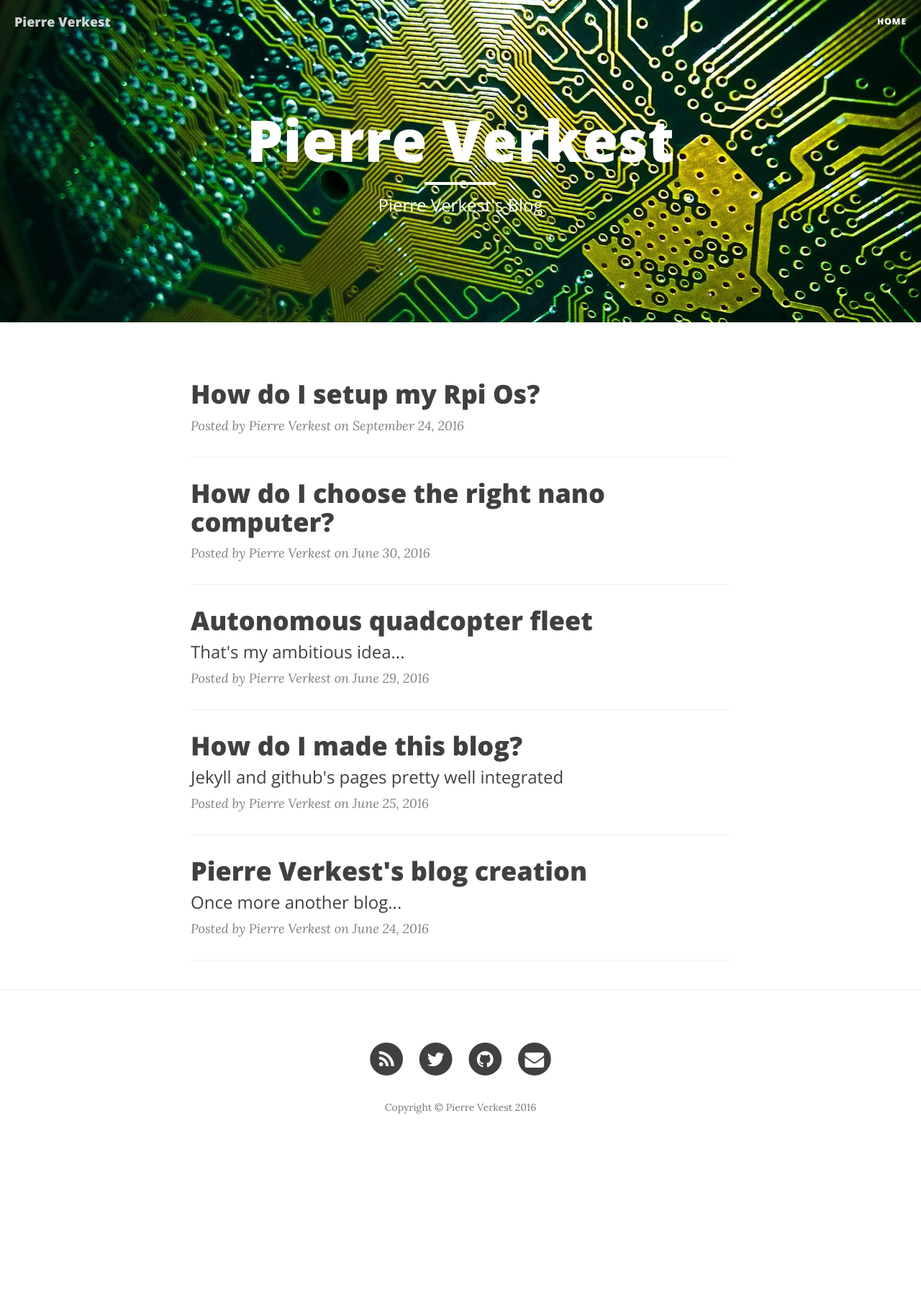
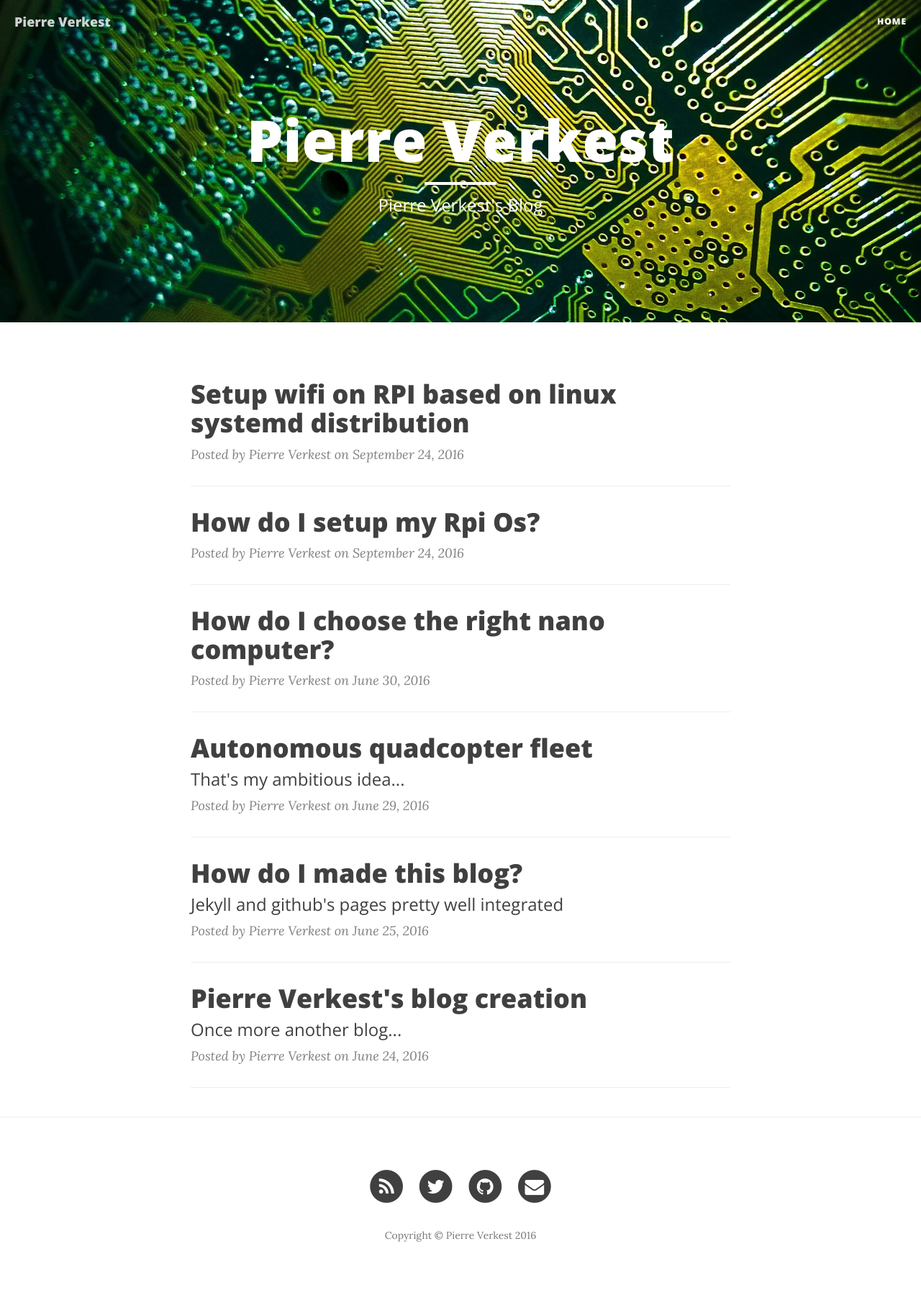
Before and after one commit to petrus-v/petrus-v.github.io, a Jekyll site: the page built from index.html, in a window 1280 px wide. Shown: the whole page at 72% size. Built offline with Jekyll 4.4.1, drawn with Linux system fonts in a browser that asks for light colours; nearby versions of some CDN libraries; the list of posts is cut into pages by our own code; before the commit the page ends 1615 px from its top, so only the background shows below that; part of the change alters nothing that is shown.

Commit message:
add post wifi rpi setup

````diff
--- a/_posts/2016-09-24-rpi-flash-sdcard-os-install.markdown
+++ b/_posts/2016-09-24-rpi-flash-sdcard-os-install.markdown
@@ -1,5 +1,6 @@
 ---
 layout:     post
+name:       "Setup hyptiot on RPi"
 title:      "How do I setup my Rpi Os?"
 date:       "2016-09-24"
 author:     "Pierre Verkest"
@@ -222,8 +223,8 @@ Device     Boot  Start      End  Sectors  Size Id Type
 
 You can connect to you freshly RPI using a keyboard and a screen or I do
 prefer connect my RPi to the network using a wierd cable and connect
-through ssh [to setup the wifi](http://pierre.verkest.fr/2016/09/24/
-rpi-wifi-setup).
+through ssh [to setup the wifi](
+{% post_url 2016-09-24-rpi-wifi-setup %}).
 
 There are several ways to found the affected address IP:
 
--- /dev/null
+++ b/_posts/2016-09-24-rpi-wifi-setup.markdown
@@ -0,0 +1,106 @@
+---
+layout:     post
+name:       "Setup wifi on hypriot"
+title:      "Setup wifi on RPI based on linux systemd distribution"
+date:       "2016-09-24"
+author:     "Pierre Verkest"
+header-img: "img/wifi.png"
+---
+
+
+You can find [a documentation to setup wifi on raspberrypi.org](
+https://www.raspberrypi.org/documentation/configuration/wireless/wireless-cli.md)
+however I much prefer [the one from debian wiki](
+https://wiki.debian.org/fr/WiFi/HowToUse#wpa_supplicant)
+
+First connect to a freshly installed RPI linux console
+I'm writting this blog post right after [setup Hypriot on my RPI 3](
+{% post_url 2016-09-24-rpi-flash-sdcard-os-install %})
+I expect that works on systemd linux based operating system.
+
+> *Note:* You can also setting up this configuration while the sdcard is
+> on your computer, detect your operating system mount point using
+> ``lsblk``:
+>
+> ```bash
+> pverkest@petrus-v:~$ lsblk
+> NAME   MAJ:MIN RM   SIZE RO TYPE MOUNTPOINT
+> sda      8:0    0 953,9G  0 disk
+> ├─sda1   8:1    0   512M  0 part /boot/efi
+> ├─sda2   8:2    0 797,1G  0 part /
+> └─sda3   8:3    0 156,3G  0 part [SWAP]
+> sdb      8:16   1  14,9G  0 disk
+> ├─sdb1   8:17   1    64M  0 part /media/usb0
+> └─sdb2   8:18   1  14,8G  0 part /media/usb1
+> ```
+>
+> **WARNING**: In that case the following explaination you should edit
+> the file in ``/media/usb1/etc/network/interfaces.d/wlan0`` instead
+> ``/etc/network/interfaces.d/wlan0`` otherwise you will change setting
+> on your computer instead setting up the OS on the sdcard!
+
+* Generate encrypted wpa configuration
+
+```bash
+$ wpa_passphrase myssid Your_wifi_password
+```
+
+You should get something that looks like that:
+
+```
+network={
+    ssid="myssid"
+    #psk="Your_wifi_password"
+    psk=encrypted_Your_wifi_password
+}
+```
+
+* Setup the `wlan0` interface adding or editing this file
+  `/etc/network/interfaces.d/wlan0`:
+
+```
+auto wlan0
+iface wlan0 inet dhcp
+    wpa-ssid The_ESSID
+    wpa-psk encrypted_Your_wifi_password
+```
+
+- `auto`: start the interface at startup
+- `iface wlan0 inet dhcp`: tell that the `wlan0` interface should use
+   dhcp
+- `wpa-ssid`: SSID of your box
+- `wpa-psk`: encrypted password generated by *wpa_passphrase*
+
+if you want to manage a static address this should looks like:
+
+```
+auto wlan0
+
+iface wlan0 inet static
+    address 192.168.1.28
+    netmask 255.255.255.0
+    gateway 192.168.1.1
+    wpa-ssid The_ESSID
+    wpa-psk encrypted_Your_wifi_password
+```
+
+* Then start the interface or reboot:
+
+```bash
+$ sudo ifup wlan0
+# or reboot
+$ sudo reboot
+```
+
+* You can check the current configuratoin:
+
+```bash
+$ ip a s wlan0
+3: wlan0: <BROADCAST,MULTICAST,UP,LOWER_UP> mtu 1500 qdisc pfifo_fast state UP group default qlen 1000
+    link/ether b8:27:eb:ee:13:cb brd ff:ff:ff:ff:ff:ff
+    inet 192.168.1.28/24 brd 192.168.1.255 scope global wlan0
+       valid_lft forever preferred_lft forever
+    inet6 fe80::ba27:ebff:feee:13cb/64 scope link
+       valid_lft forever preferred_lft forever
+
+```
--- a/css/clean-blog.css
+++ b/css/clean-blog.css
@@ -135,7 +135,7 @@ hr.small {
 }
 .intro-header {
   background: no-repeat center center;
-  background-color: #808080;
+  background-color: #4E4E4E;
   background-attachment: scroll;
   -webkit-background-size: cover;
   -moz-background-size: cover;
````
Also changed, not shown: img/wifi.png (added).
